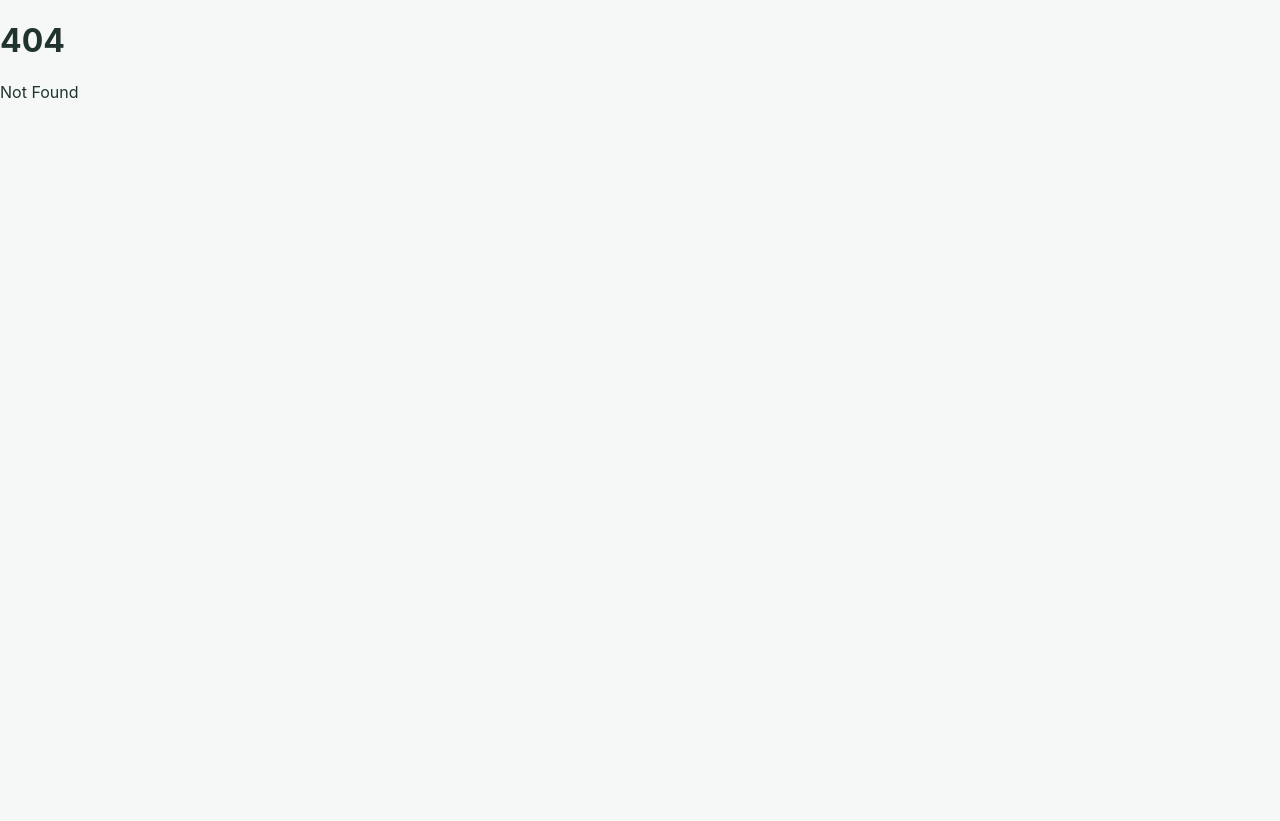
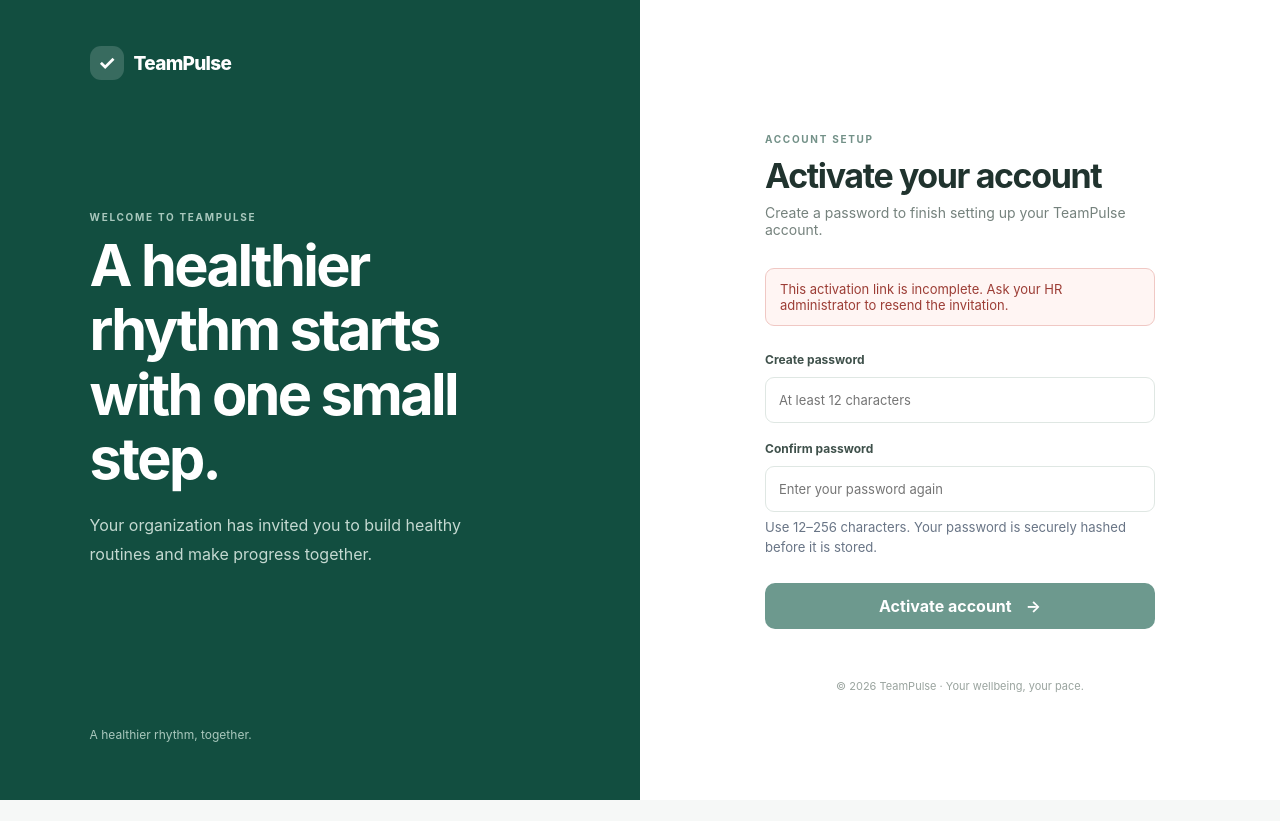
Before and after one commit to SheharJaiswal/TeamPulse, a SvelteKit app in the folder frontend/: page /activate in a window 1280 px wide. Before the commit this address had no page. After the commit the page ends 800 px from the top, so only its background shows below. Built offline with nearby package versions, Linux system fonts and the light colour scheme.

Commit message:
Build SvelteKit invitation activation page

```diff
--- /dev/null
+++ b/frontend/src/routes/activate/+page.svelte
@@ -0,0 +1,112 @@
+<script lang="ts">
+  import { enhance } from '$app/forms';
+  import type { ActionData, PageData } from './$types';
+
+  export let data: PageData;
+  export let form: ActionData;
+</script>
+
+<svelte:head>
+  <title>Activate account · TeamPulse</title>
+  <meta name="description" content="Set your password and activate your TeamPulse account." />
+</svelte:head>
+
+<main class="auth-shell">
+  <section class="auth-brand">
+    <a class="brand-lockup" href="/" aria-label="TeamPulse home">
+      <span class="brand-mark">✓</span>
+      <span>TeamPulse</span>
+    </a>
+    <div class="brand-message">
+      <p class="eyebrow">WELCOME TO TEAMPULSE</p>
+      <h1>A healthier rhythm starts with one small step.</h1>
+      <p>Your organization has invited you to build healthy routines and make progress together.</p>
+    </div>
+    <p class="brand-footnote">A healthier rhythm, together.</p>
+  </section>
+
+  <section class="auth-panel">
+    <div class="auth-card">
+      <div class="mobile-brand brand-lockup">
+        <span class="brand-mark">✓</span>
+        <span>TeamPulse</span>
+      </div>
+      <p class="eyebrow">ACCOUNT SETUP</p>
+      <h2>Activate your account</h2>
+      <p class="muted">Create a password to finish setting up your TeamPulse account.</p>
+
+      {#if form?.success}
+        <div class="success-alert" role="status">
+          <strong>You're all set.</strong>
+          <p>{form.message}</p>
+          <a class="primary-button full-width button-link" href="/login">Continue to sign in <span aria-hidden="true">→</span></a>
+        </div>
+      {:else}
+        {#if form?.message}
+          <div class="alert" role="alert">{form.message}</div>
+        {/if}
+        {#if !data.token}
+          <div class="alert" role="alert">This activation link is incomplete. Ask your HR administrator to resend the invitation.</div>
+        {/if}
+
+        <form method="POST" use:enhance class="auth-form">
+          <input type="hidden" name="token" value={data.token} />
+          <label for="password">Create password</label>
+          <input
+            id="password"
+            name="password"
+            type="password"
+            autocomplete="new-password"
+            minlength="12"
+            maxlength="256"
+            placeholder="At least 12 characters"
+            required
+            disabled={!data.token}
+          />
+          <label for="confirmPassword">Confirm password</label>
+          <input
+            id="confirmPassword"
+            name="confirmPassword"
+            type="password"
+            autocomplete="new-password"
+            minlength="12"
+            maxlength="256"
+            placeholder="Enter your password again"
+            required
+            disabled={!data.token}
+          />
+          <p class="password-hint">Use 12–256 characters. Your password is securely hashed before it is stored.</p>
+          <button class="primary-button full-width" type="submit" disabled={!data.token}>
+            Activate account <span aria-hidden="true">→</span>
+          </button>
+        </form>
+      {/if}
+    </div>
+    <footer class="auth-footer">© 2026 TeamPulse · Your wellbeing, your pace.</footer>
+  </section>
+</main>
+
+<style>
+  .success-alert {
+    margin-top: 1.5rem;
+    padding: 1.25rem;
+    border: 1px solid #b7e4ca;
+    border-radius: 14px;
+    background: #f0fbf4;
+    color: #155b35;
+  }
+  .success-alert p { margin: 0.5rem 0 1.25rem; }
+  .button-link {
+    display: flex;
+    justify-content: center;
+    align-items: center;
+    gap: 0.5rem;
+    text-decoration: none;
+  }
+  .password-hint {
+    margin: -0.25rem 0 0;
+    color: #697586;
+    font-size: 0.82rem;
+    line-height: 1.5;
+  }
+</style>
```
